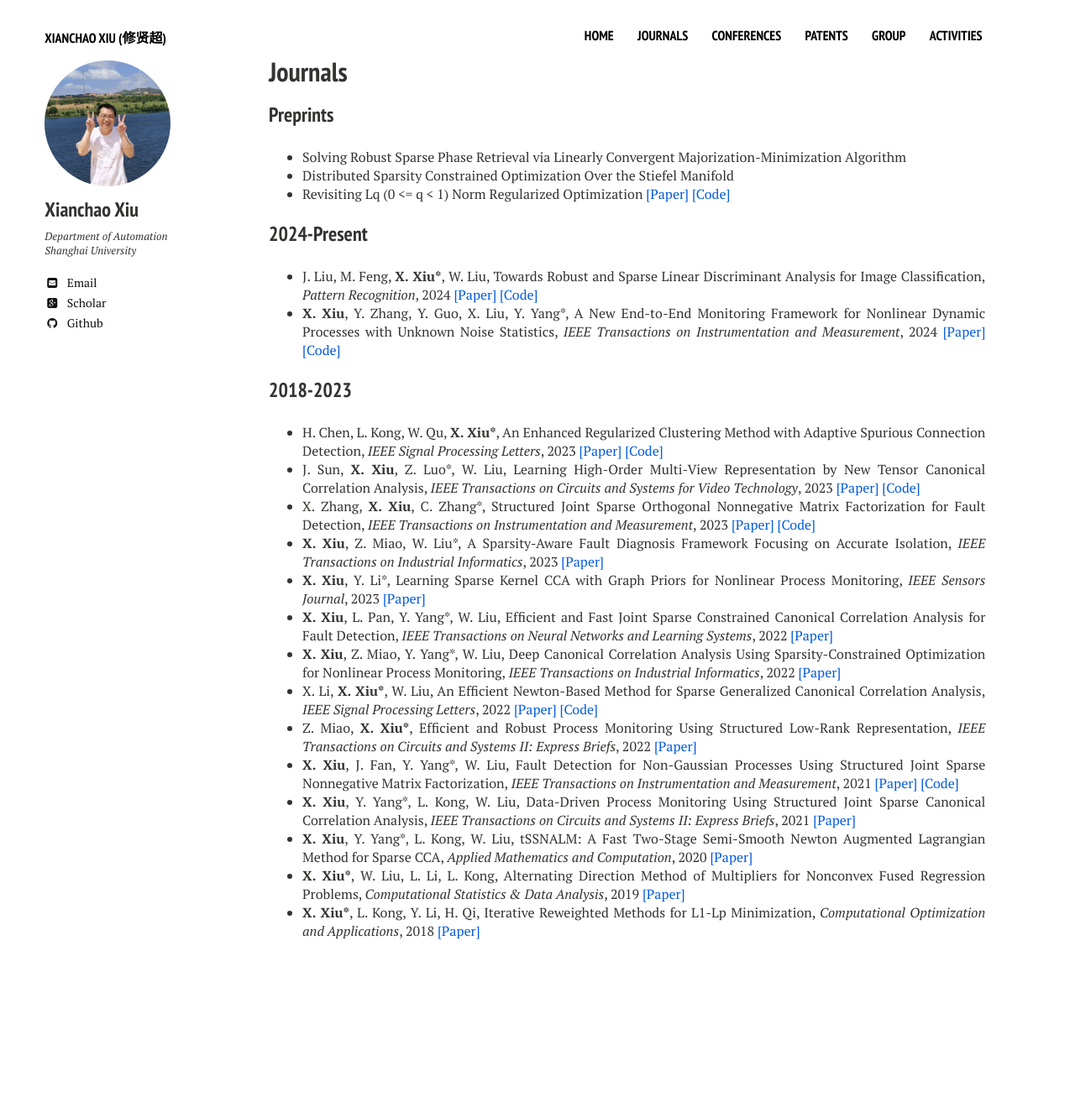
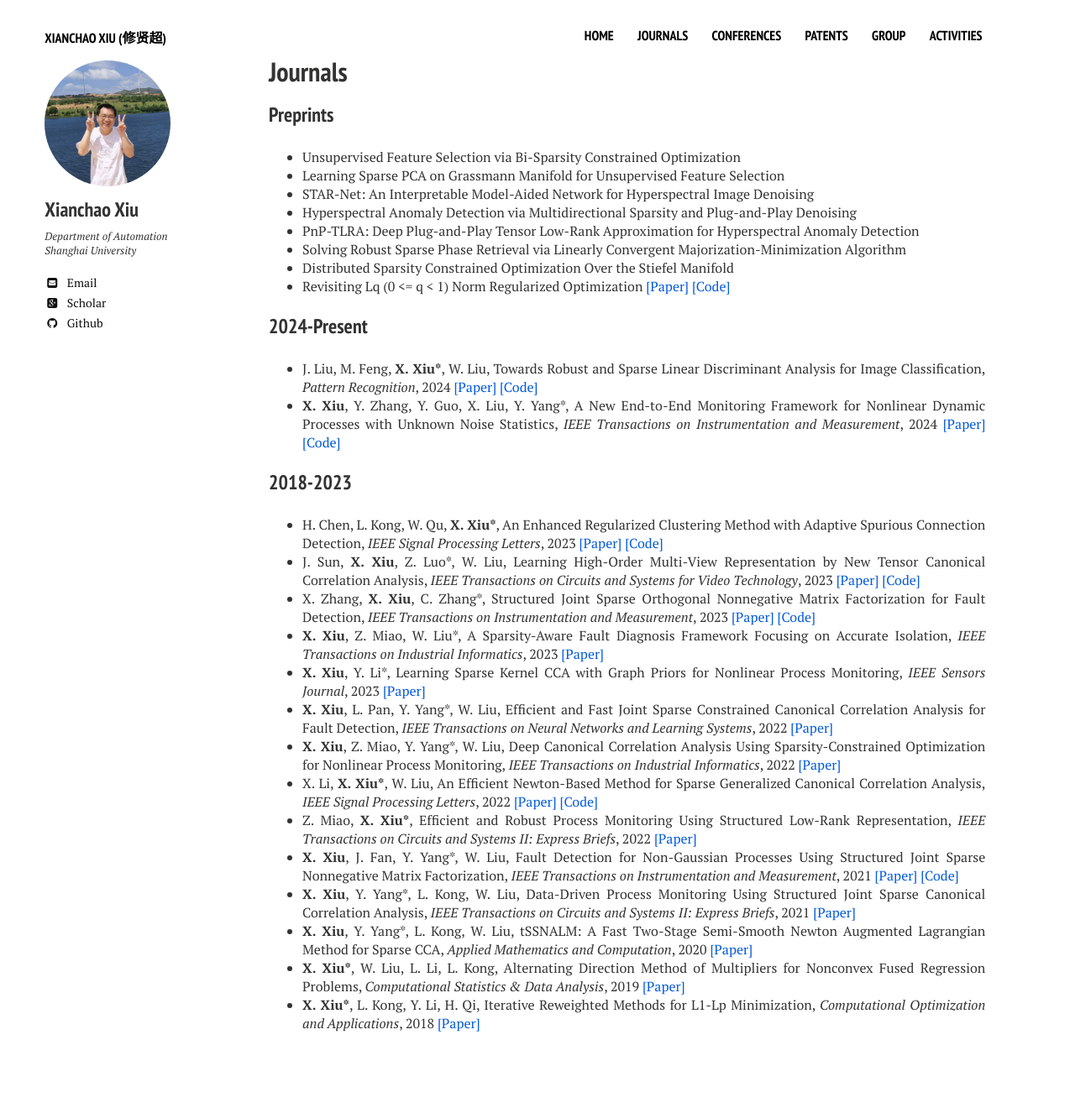
Before and after one commit to xianchaoxiu/xianchaoxiu.github.io, a Jekyll site: the page built from journals/index.md, in a window 1280 px wide. Shown: the whole page at 84% size. Built offline with Jekyll 4.4.1, drawn with Linux system fonts in a browser that asks for light colours; nearby versions of some CDN libraries; before the commit the page ends 1216 px from its top, so only the background shows below that.

Commit message:
Update index.md

```diff
--- a/journals/index.md
+++ b/journals/index.md
@@ -8,6 +8,11 @@ share: false
 ---
 
 ### Preprints
+* Unsupervised Feature Selection via Bi-Sparsity Constrained Optimization <br>
+* Learning Sparse PCA on Grassmann Manifold for Unsupervised Feature Selection <br>
+* STAR-Net: An Interpretable Model-Aided Network for Hyperspectral Image Denoising <br>
+* Hyperspectral Anomaly Detection via Multidirectional Sparsity and Plug-and-Play Denoising <br>
+* PnP-TLRA: Deep Plug-and-Play Tensor Low-Rank Approximation for Hyperspectral Anomaly Detection <br>
 * Solving Robust Sparse Phase Retrieval via Linearly Convergent Majorization-Minimization Algorithm <br>
 * Distributed Sparsity Constrained Optimization Over the Stiefel Manifold <br>
 * Revisiting Lq (0 <= q < 1) Norm Regularized Optimization <a href="https://arxiv.org/abs/2306.14394" class="textlink" target="_blank">[Paper]</a> <a href="https://github.com/ShenglongZhou/PSNP" class="textlink" target="_blank">[Code]</a> <br>
```
